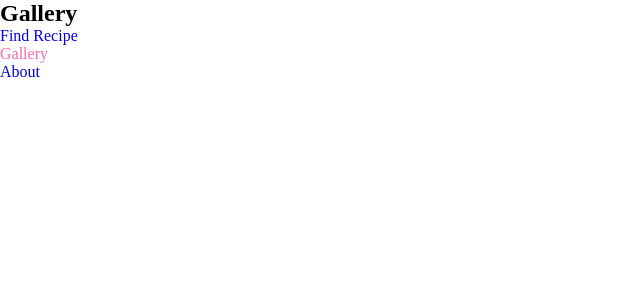
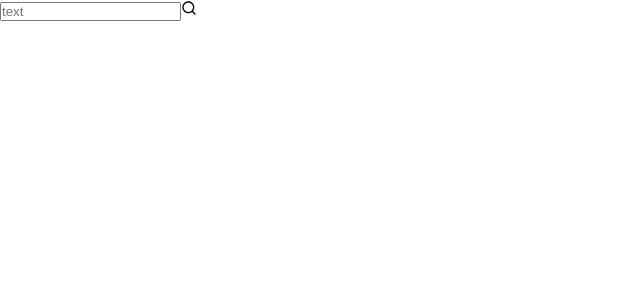
Before and after one commit to seohyon-cho/next13-atomic, a Next.js app: page /gallery in a window 1280 px wide. Shown: the top 300 px of the page, without its empty margins (0-640 px from the left). Built offline with nearby package versions, Linux system fonts and the light colour scheme.

Commit message:
searchBar 컴포넌트 추가 (+ about.jsx 생성)

```diff
--- a/components/atoms/list/List.jsx
+++ b/components/atoms/list/List.jsx
@@ -18,7 +18,7 @@ export default function List({ tagName = 'ul', data, className, url, children, d
 				{
 					key: idx,
 					// 만약, 해당 li의 url명과, 현재 보고있는 페이지의 라우터명이 동일하면, 해당 li 활성화.
-					className: clsx(router.pathname === url[idx] && styles.on),
+					className: clsx(router.pathname === url[idx] && styles.on)
 				},
 				// url값이 전달되는 것뿐만 아니라, 현재 활성화된 라우터명과 url값이 다를 경우에만 <Link> 설정 (현재 보고 있는 페이지 메뉴에 대해서는 굳이 클릭 기능을 활성화할 필요가 없기 때문에, 불필요한 prefetching을 방지하기 위함임.)
 				url && currentPath !== url[idx].split('/')[1] ? React.createElement(Link, { href: url[idx] }, child) : child
--- /dev/null
+++ b/components/molecules/searchBar/SearchBar.jsx
@@ -0,0 +1,14 @@
+import clsx from 'clsx';
+import styles from './searchBar.module.scss';
+import Input from '@/components/atoms/input/Input';
+import { RiSearchLine } from 'react-icons/ri';
+
+export default function SearchBar({ value, onChange, className, placeholder }) {
+	return (
+		<div className={clsx(styles.searchBar, className)}>
+			{/* onChange={onChange} 로 꼭 써야 제대로 전달받을 수 있음. */}
+			<Input type={'text'} value={value} onChange={onChange} placeholder={placeholder} />
+			<RiSearchLine />
+		</div>
+	);
+}
--- /dev/null
+++ b/components/molecules/searchBar/searchBar.module.scss
@@ -0,0 +1,2 @@
+.searchBar {
+}
--- a/pages/gallery.jsx
+++ b/pages/gallery.jsx
@@ -1,12 +1,14 @@
-import Navbar from '@/components/molecules/navbar/Navbar';
-import clsx from 'clsx';
-import { useRouter } from 'next/router';
+import SearchBar from '@/components/molecules/searchBar/SearchBar';
+import { useState } from 'react';
 
 export default function Gallery() {
+	const [Val, setVal] = useState('');
+	console.log(Val);
+
 	return (
 		<section>
-			<h1>Gallery</h1>
-			<Navbar data={['Find Recipe', 'Gallery', 'About']} />
+			{/* 가장 상위에서는 onChange={전달할 값} 부여하면 됨.  */}
+			<SearchBar value={Val} onChange={setVal} />
 		</section>
 	);
 }
```
Also changed, not shown: pages/about.jsx (added, +9 -0 lines), 1 other file (tests, documents, lock files or other folders).
